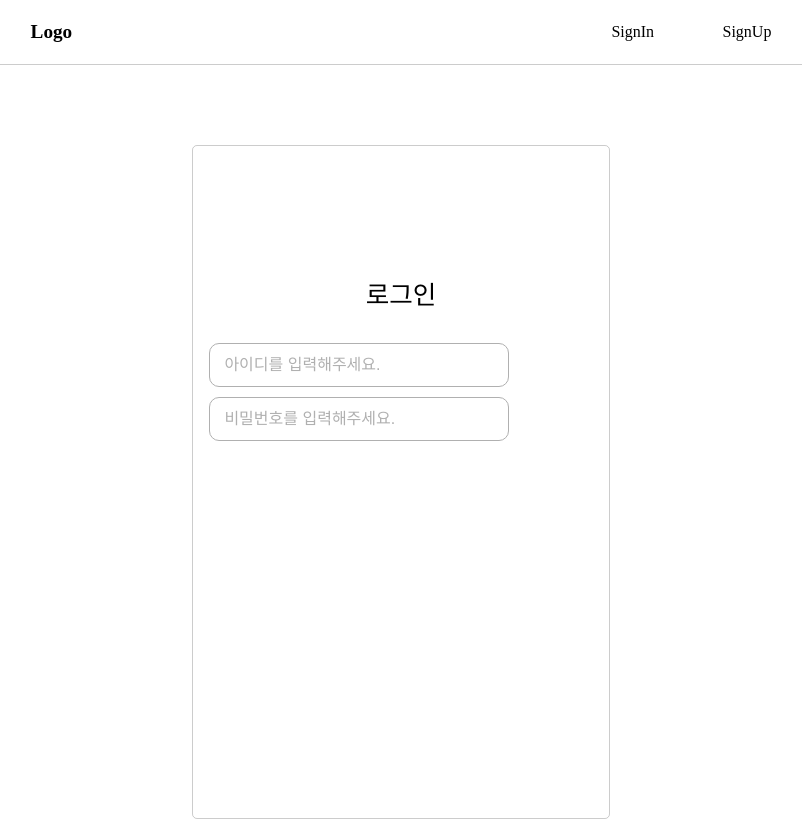
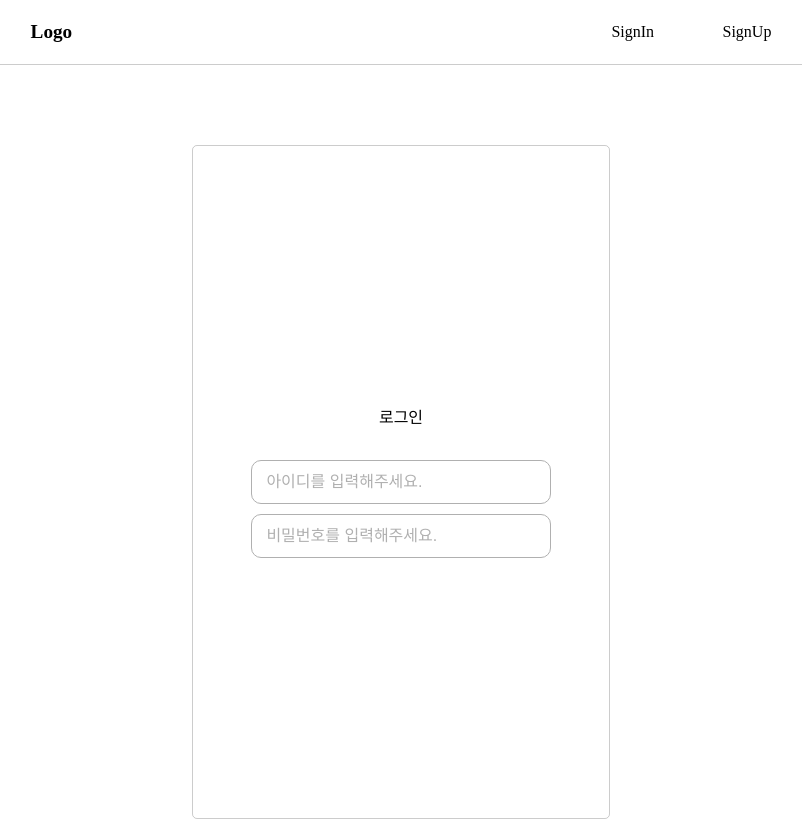
Before and after one commit to IndivProject/Indiv-Front, a Next.js app: page /auth/signin in a window 1280 px wide. Shown: the whole page, without its empty margins (239-1041 px from the left). Built offline with nearby package versions, Linux system fonts and the light colour scheme; a web font is replaced by a local one.

Commit message:
fix Auth style

```diff
--- a/src/styles/Auth.style.ts
+++ b/src/styles/Auth.style.ts
@@ -1,6 +1,10 @@
 import styled from "styled-components";
 
 export const MainAuthForm = styled.div`
+  display: flex;
+  justify-content: center;
+  align-items: center;
+  flex-direction: column;
   margin: auto;
   margin-top: 5rem;
   width: 30%;
@@ -11,8 +15,7 @@ export const MainAuthForm = styled.div`
 `;
 
 export const AuthTitleContext = styled.p`
-  font-size: 1.6rem;
+  font-size: 1rem;
   font-weight: 500;
-  margin: 7rem 0rem 2rem 0rem;
-  text-align: center;
+  margin: 0.5rem 0rem 2rem 0rem;
 `;
```
